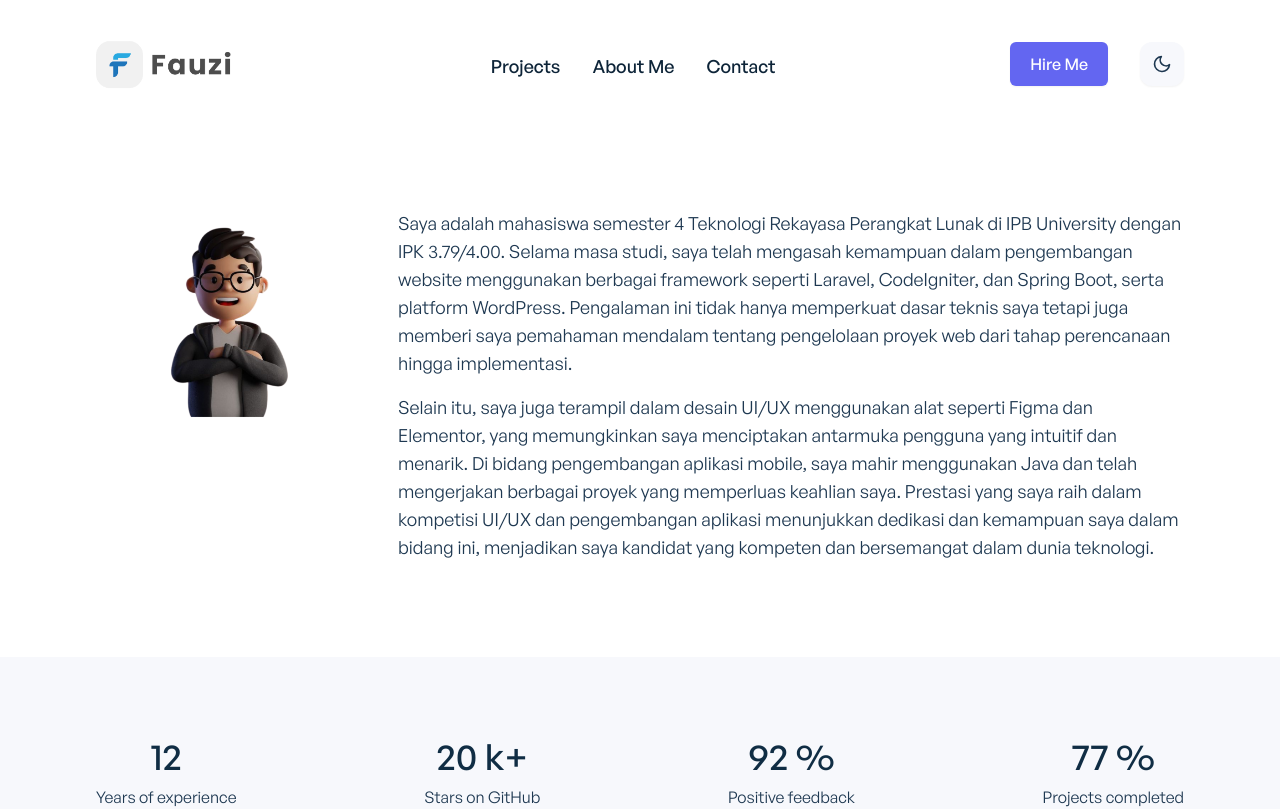
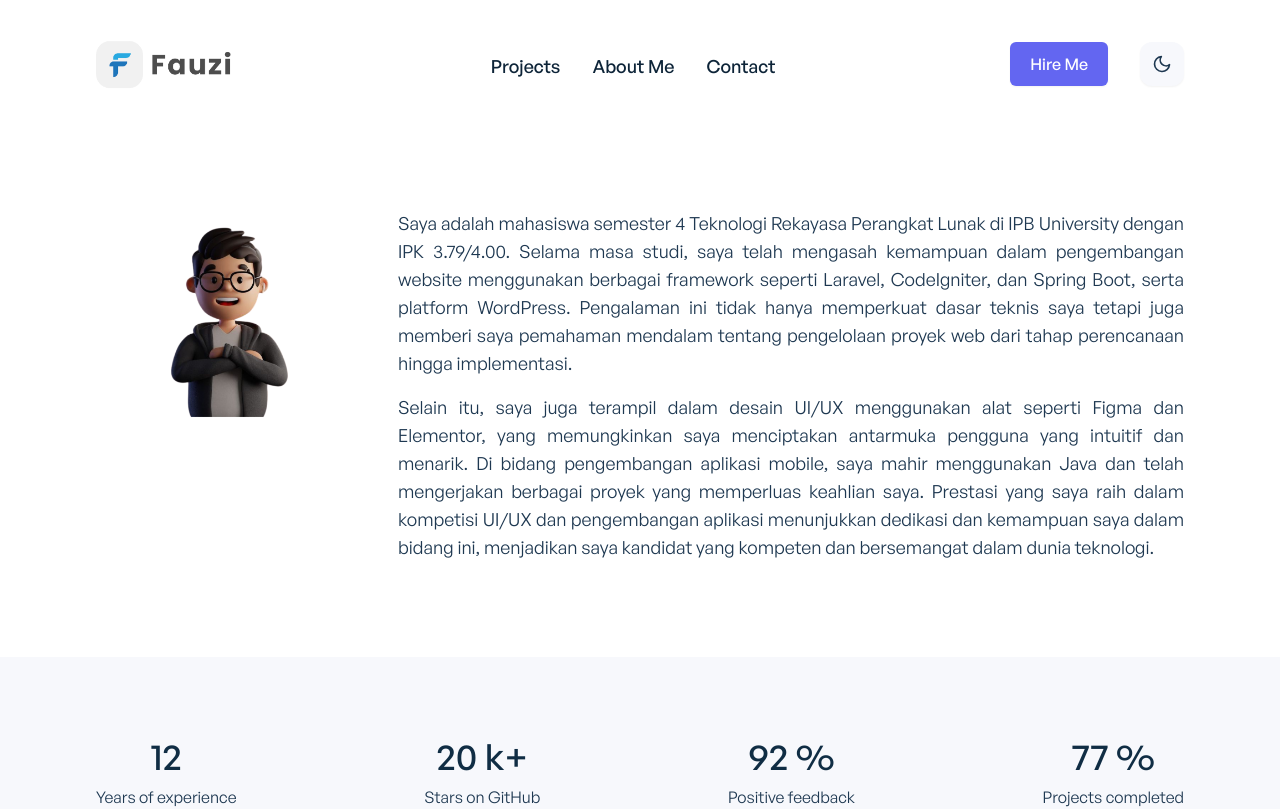
Before and after one commit to fauzihub13/portfolio-react, a React (Create React App) app: page /about in a window 1280 px wide. Shown: the top 809 px of the page. Built offline with nearby package versions, Linux system fonts and the light colour scheme.

Commit message:
Justify text about me

```diff
--- a/src/components/about/AboutMeBio.jsx
+++ b/src/components/about/AboutMeBio.jsx
@@ -14,7 +14,7 @@ const AboutMeBio = () => {
 			<div className="font-general-regular w-full sm:w-3/4 text-left">
 				{aboutMe.map((bio) => (
 					<p
-						className="mb-4 text-ternary-dark dark:text-ternary-light text-lg"
+						className="mb-4 text-ternary-dark dark:text-ternary-light text-lg text-justify"
 						key={bio.id}
 					>
 						{bio.bio}
```
